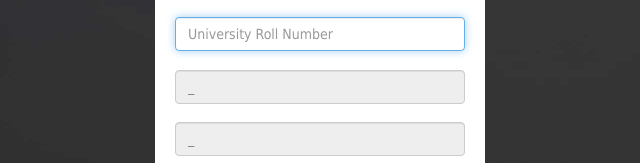
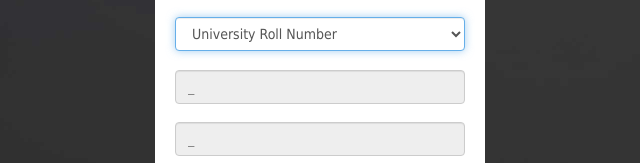
Before and after one commit to 0gaurav4/result, a plain HTML site: page index.html in a window 1280 px wide. Shown: the part 175-338 px from the top of the page, 320-960 px from the left. Drawn offline with Linux system fonts and the light colour scheme.

Commit message:
review v2

```diff
--- a/index.html
+++ b/index.html
@@ -41,7 +41,67 @@
         <form class="form-login" method="post">
           <h2 class="form-login-heading">Enter Details Below</h2>
           <div class="login-wrap">
-            <input type="text" class="form-control" name="urollno" placeholder="University Roll Number" required="" autofocus="">
+            <select class="form-control" name="urollno" required="" autofocus="">
+              <option value="">University Roll Number</option>
+              <option value="1220259002">1220259002</option>
+              <option value="1220259003">1220259003</option>
+              <option value="1220259004">1220259004</option>
+              <option value="1220259005">1220259005</option>
+              <option value="1220259006">1220259006</option>
+              <option value="1220259007">1220259007</option>
+              <option value="1220259008">1220259008</option>
+              <option value="1220259009">1220259009</option>
+              <option value="12202590010">1220259010</option>
+              <option value="1220259011">1220259011</option>
+              <option value="1220259012">1220259012</option>
+              <option value="1220259014">1220259014</option>
+              <option value="1220259015">1220259015</option>
+              <option value="1220259016">1220259016</option>
+              <option value="1220259017">1220259017</option>
+              <option value="1220259018">1220259018</option>
+              <option value="1220259019">1220259019</option>
+              <option value="1220259020">1220259020</option>
+              <option value="1220259021">1220259021</option>
+              <option value="1220259022">1220259022</option>
+              <option value="1220259023">1220259023</option>
+              <option value="1220259024">1220259024</option>
+              <option value="1220259025">1220259025</option>
+              <option value="1220259026">1220259026</option>
+              <option value="1220259028">1220259028</option>
+              <option value="1220259029">1220259029</option>
+              <option value="1220259030">1220259030</option>
+              <option value="1220259031">1220259031</option>
+              <option value="1220259032">1220259032</option>
+              <option value="1220259033">1220259033</option>
+              <option value="1220259034">1220259034</option>
+              <option value="1220259035">1220259035</option>
+              <option value="1220259036">1220259036</option>
+              <option value="1220259037">1220259037</option>
+              <option value="1220259039">1220259039</option>
+              <option value="1220259040">1220259040</option>
+              <option value="1220259042">1220259042</option>
+              <option value="1220259043">1220259043</option>
+              <option value="1220259044">1220259044</option>
+              <option value="1220259045">1220259045</option>
+              <option value="1220259046">1220259046</option>
+              <option value="1220259047">1220259047</option>
+              <option value="1220259048">1220259048</option>
+              <option value="1220259050">1220259050</option>
+              <option value="1220259051">1220259051</option>
+              <option value="1220259053">1220259053</option>
+              <option value="1220259054">1220259054</option>
+              <option value="1220259055">1220259055</option>
+              <option value="1220259056">1220259056</option>
+              <option value="1220259057">1220259057</option>
+              <option value="1220259058">1220259058</option>
+              <option value="1220259059">1220259059</option>
+              <option value="1220259060">1220259060</option>
+              <option value="1220259061">1220259061</option>
+              <option value="1220259062">1220259062</option>
+              <option value="1220259063">1220259063</option>
+              <option value="1220259064">1220259064</option>
+              <option value="1220259065">1220259065</option>
+            </select>
             <br>
             <input type="text" class="form-control" name="name" placeholder="_"  autofocus="" maxlength="3" value="_" disabled>
             <br>
@@ -57,24 +117,7 @@
 
           </div>
           <!-- Modal -->
-          <div aria-hidden="true" aria-labelledby="myModalLabel" role="dialog" tabindex="-1" id="myModal" class="modal fade">
-            <div class="modal-dialog">
-              <div class="modal-content">
-                <div class="modal-header">
-                  <button type="button" class="close" data-dismiss="modal" aria-hidden="true">×</button>
-                  <h4 class="modal-title">Forgot Password ?</h4>
-                </div>
-                <div class="modal-body">
-                  <p>Enter your e-mail address below to reset your password.</p>
-                  <input type="text" name="email" placeholder="Email" autocomplete="off" class="form-control placeholder-no-fix">
-                </div>
-                <div class="modal-footer">
-                  <button data-dismiss="modal" class="btn btn-default" type="button">Cancel</button>
-                  <button class="btn btn-theme" name="sbmt1" type="button">Submit</button>
-                </div>
-              </div>
-            </div>
-          </div>
+
           <!-- modal -->
         </form>
       </div>
@@ -95,7 +138,7 @@
 document.querySelector('.form-login').addEventListener('submit', function(event) {
     event.preventDefault(); // Prevent form submission
 
-    var urollno = document.querySelector('input[name="urollno"]').value;
+    var urollno = document.querySelector('select[name="urollno"]').value;
 
     if (urollno === '1220259002') {
         window.location.href = './pages/1.html';
```
Also changed, not shown: pages/1.html (+1 -3 lines).
